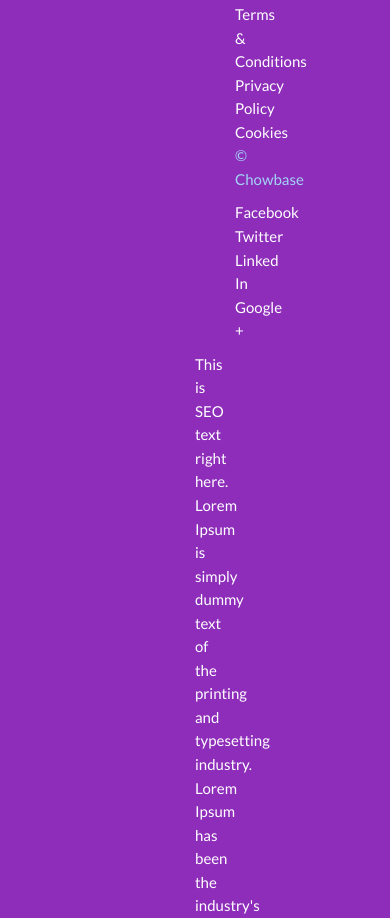
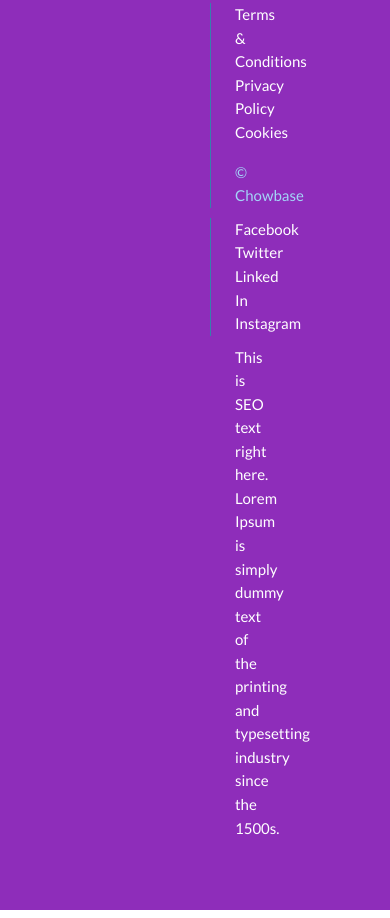
Before and after one commit to chowbase/about, a plain HTML site: page index.html in a window 390 px wide. Shown: the part 5006-5924 px from the top of the page. Drawn offline with nearby package versions, Linux system fonts and the light colour scheme.

Commit message:
Add class footer-links and style it
Add links to social media accounts
Add spacing between the lock containing T&Cs and copyright
Shorten the lorem ipsum text in the last div in the footer section
Add borders to all the divs in the footer section except the last one

```diff
--- a/css/style.css
+++ b/css/style.css
@@ -34,6 +34,10 @@ h3{
 
 p{
 	font-size: 15px;
+}
+
+li {
+	list-style-type: circle;
 }
 
 .chowbase {
@@ -100,9 +104,6 @@ nav.navbar.navbar-default {
 	color: #a2a2a2;
 }
 
-.benefits-desc li{
-	list-style-type: circle;
-}
 
 .mobile-img{
 	background-image: url('../img/mobile.png');
@@ -196,7 +197,7 @@ footer{
 	color: #a3d4f7;
 }
 
-li{
+footer li{
 	list-style-type: none;
 	font-size: 15px;
 }
@@ -204,3 +205,17 @@ li{
 footer a {
 	color: #ffffff;
 }
+
+
+.footer-links{
+	border-right: solid 0.2px #377ead;
+
+}
+
+.footer-links p {
+	padding-left: 40px;
+}
+
+.footer-links:last-child {
+	border-right: none;
+}
--- a/index.html
+++ b/index.html
@@ -146,35 +146,37 @@
 	<footer>
 
 		<div class="container">
-			<div class="col-md-3 col-sm-6">
+			<div class="col-md-3 col-sm-6 footer-links">
 				<ul>
 					<li><a href="#"> Home </a></li>
 					<li><a href="#benefits">Benefits</a> </li>
 					<li><a href="#features"> Features</a> </li>
-					<li> <a href="#cta"> Sign Up </a> </li>
+					<li> <a href="#cta"> Sign Up </a>
+					</li>
 				</ul>
 			</div>
 
-			<div class="col-md-3 col-sm-6">
+			<div class="col-md-3 col-sm-6 footer-links">
 				<ul>
 					<li>Terms &amp; Conditions</li>
 					<li> Privacy Policy </li>
 					<li> Cookies </li>
+					&nbsp;
 					<li class="copyright">&copy; Chowbase </li>
 				</ul>
 			</div>
 
-			<div class="col-md-3 col-sm-6">
+			<div class="col-md-3 col-sm-6 footer-links">
 				<ul>
-					<li>Facebook </li>
-					<li>Twitter </li>
-					<li>Linked In </li>
-					<li>Google +</li>
+					<li><a href="https://www.facebook.com/chowbase" target="_blank"> Facebook</a> </li>
+					<li><a href="https://twitter.com/chowbase" target="_blank">Twitter</a></li>
+					<li><a href="https://www.linkedin.com/company-beta/11184307/" target="_blank"> Linked In </a></li>
+					<li>Instagram</li>
 				</ul>
 			</div>
 
-			<div class="col-md-3 col-sm-6">
-				<p>This is SEO text right here. Lorem Ipsum is simply dummy text of the printing and typesetting industry. Lorem Ipsum has been the industry's standard dummy text ever since the 1500s. This is SEO text right here. Lorem Ipsum is simply dummy text.</p>
+			<div class="col-md-3 col-sm-6 footer-links">
+				<p>This is SEO text right here. Lorem Ipsum is simply dummy text of the printing and typesetting industry since the 1500s.</p>
 			</div>
 		</div>
 			<!-- jQuery library -->
```
